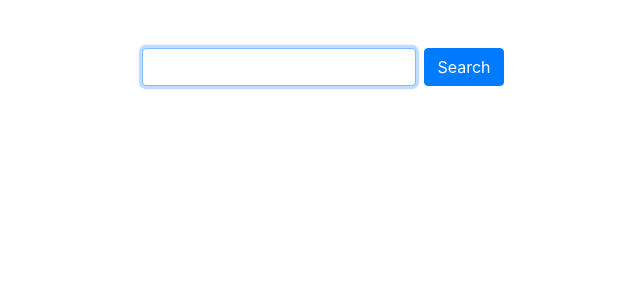
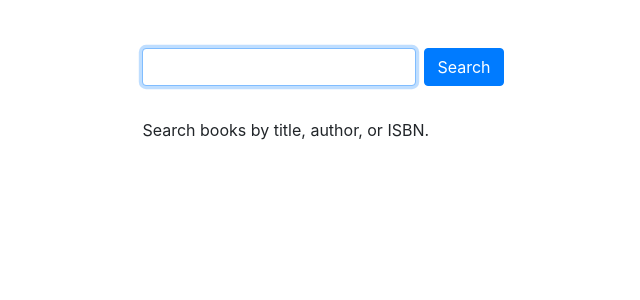
Before and after one commit to MatthewPlemmons/books, a Flask app: page / in a window 1280 px wide. Shown: the part 66-366 px from the top of the page, without its empty margins (317-957 px from the left). Run offline with Flask 2, Linux system fonts and the light colour scheme; the visitor is signed in with stand-in values (Sample User, id 1); some libraries are stand-ins or nearby versions.

Commit message:
Add instructions under search bar

```diff
--- a/templates/search.html
+++ b/templates/search.html
@@ -9,11 +9,14 @@
     <div class="book-searchbox">
         <form class="form-inline mb-2" action="/" method="post">
             <!-- <div class="form-group"> -->
-            <input class="form-control mr-2" autocomplete="off"   name="search" placeholder="" type="text" autofocus>
+            <input class="form-control mr-2" autocomplete="off" name="search" placeholder="" type="text" autofocus>
             <!-- </div> -->
             <button class="btn btn-primary" type="submit">Search</button>
         </form>
     </div>
+    {% if not books %}
+        <p>Search books by title, author, or ISBN.</p>
+    {% endif %}
     <div class="book-container">
         {% for book in books %}
         <div class=book-cover-s>
```
